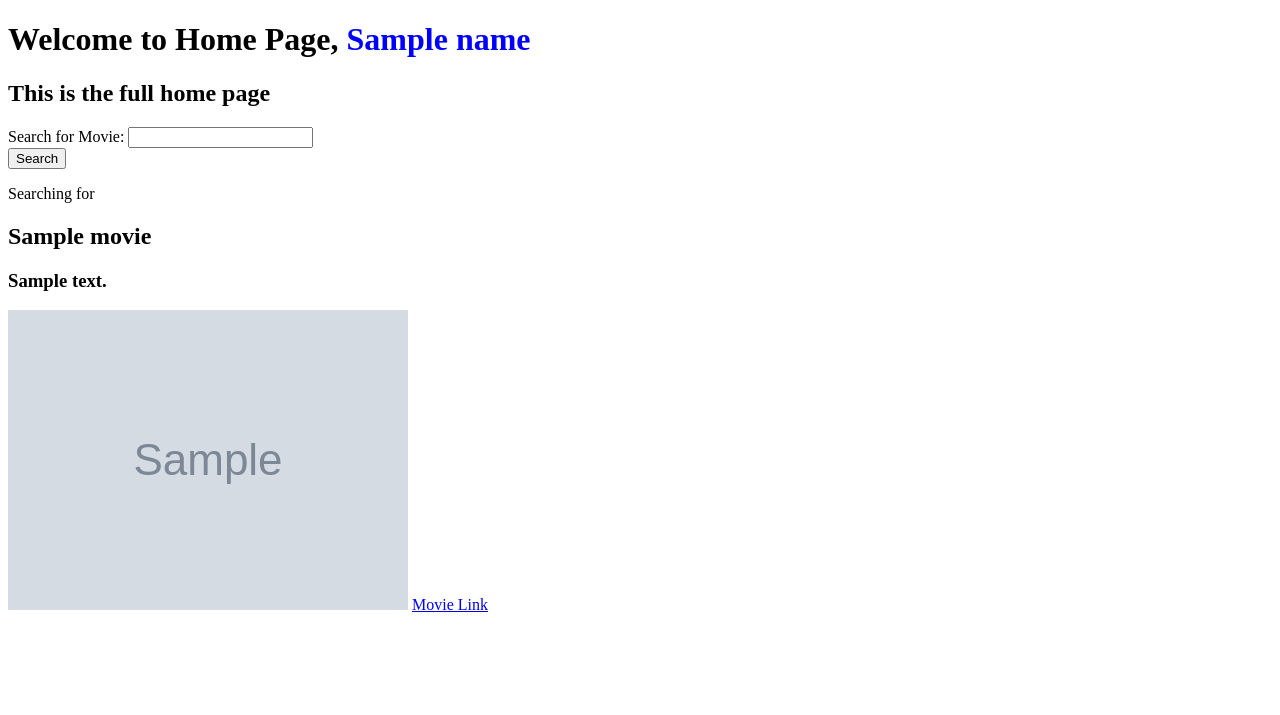
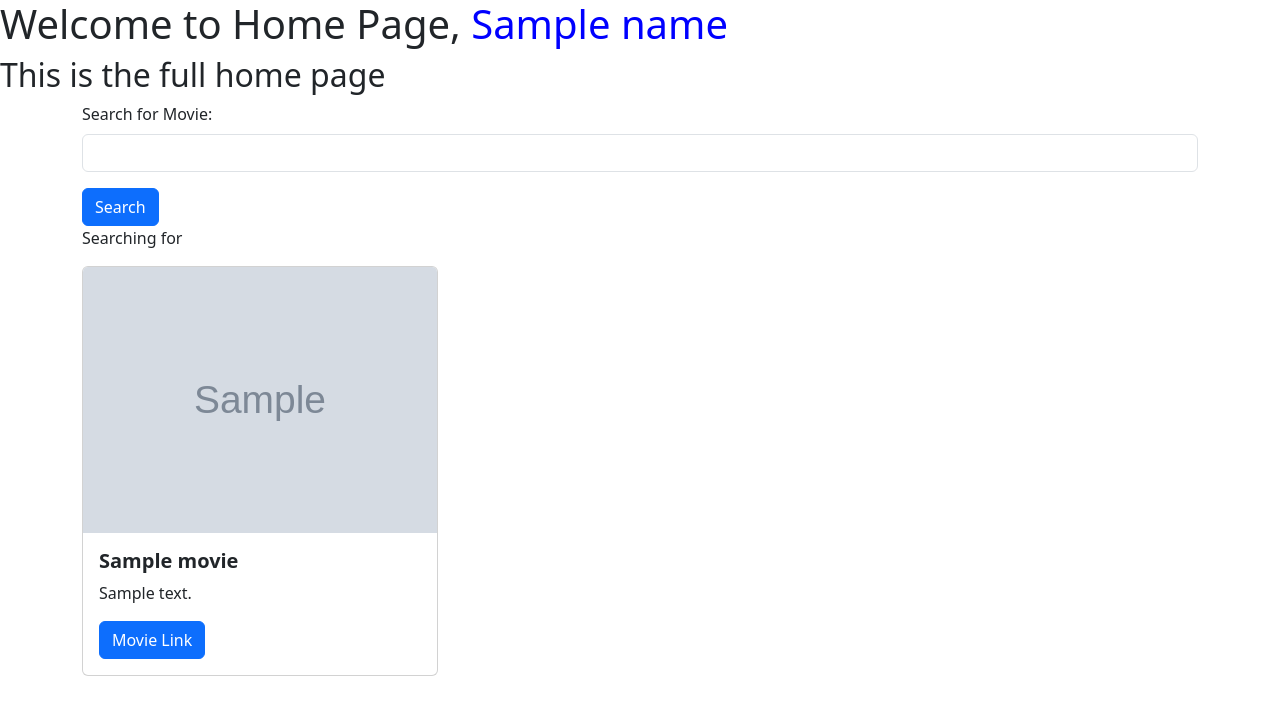
Before and after one commit to MartinBetancur/moviereviews, a Python web app: template movie/templates/home.html in a window 1280 px wide. Shown: the top 715 px of the page. Run offline with Jinja, Linux system fonts and the light colour scheme; the template is opened without the code that fills it: most values are stand-ins (such as "Sample title", 1, 10 or a date in 2020); grey boxes marked "Sample" are stand-in pictures.

Commit message:
movie visualization with style

```diff
--- a/movie/templates/home.html
+++ b/movie/templates/home.html
@@ -1,10 +1,7 @@
 <!DOCTYPE html>
 <html lang="en">
 <head>
-    <meta charset="UTF-8">
-    <meta name="viewport" content="width=device-width, initial-scale=1.0">
-    <title>Document</title>
-    <link rel="stylesheet" href="style.css">
+    <link href="https://cdn.jsdelivr.net/npm/bootstrap@5.3.2/dist/css/bootstrap.min.css" rel="stylesheet" integrity="sha384-T3c6CoIi6uLrA9TneNEoa7RxnatzjcDSCmG1MXxSR1GAsXEV/Dwwykc2MPK8M2HN" crossorigin="anonymous">
 </head>
 <body>
     <h1>Welcome to Home Page, <span style="color: blue;">{{name}}</span></h1>
@@ -21,15 +18,26 @@
             <button type="text" class="btn btn-primary">Search</button>
         </form>
         <p>Searching for {{searchTerm}}</p>
+        <div class="row row-cols-1 row-cols-md-3 g-4">
             {% for movie in movies %}
-                <h2>{{ movie.title }}</h2>
-                <h3>{{ movie.description }}</h3>
-                <img src="{{ movie.image.url }}">
-                {% if movie.url %}
-                    <a href="{{ movie.url }}">Movie Link</a>
-                {% endif %}
+            <div v-for="movie in movies" class="col">
+                <div class="card">
+                    <img class="card-img-top" src="{{ movie.image.url }}"/>
+                    <div class="card-body">
+                        <h5 class="card-title fw-bold">{{ movie.title }}</h5>
+                        <p class="card-text">{{ movie.description }}</p>
+                        {% if movie.url %}
+                            <a href="{{ movie.url }}" class="btn btn-primary">
+                                Movie Link
+                            </a>
+                        {% endif %}
+                    </div>
+                </div>
+            </div>
             {% endfor %}
-        <br/>
+        </div>
+        <br />
+        <br />
     </div>
 </body>
 </html>
--- a/movie/templates/style.css
+++ /dev/null
@@ -1,3 +0,0 @@
-.name{
-    color: blue;
-}
```
